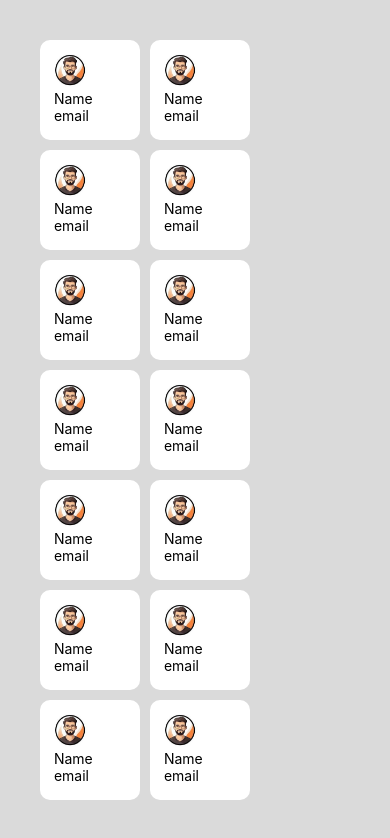
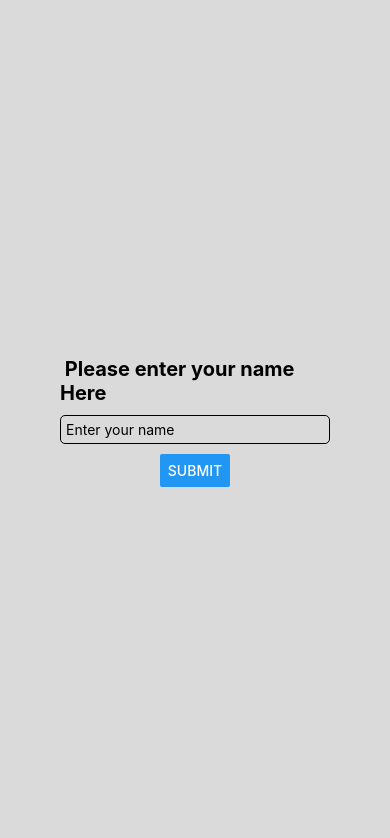
Before and after one commit to Harendrasingh1/ReactNative-Project, a React Native app: screen / in a window 390 px wide. Shown: the top 838 px of the page. Built offline with nearby package versions, Linux system fonts and the light colour scheme.

Commit message:
InputText Handling

```diff
--- a/App.tsx
+++ b/App.tsx
@@ -1,9 +1,9 @@
 import React, { useState } from 'react';
-import { View, Text, Image, Button, TouchableOpacity, StyleSheet, ScrollView } from 'react-native';
+import { View, Text, Image, Button, TouchableOpacity, StyleSheet, ScrollView, TextInput } from 'react-native';
 import Parent from './src/components/parent';
 import FruitParent from './src/components/FruiteParent';
 import TestPage from './src/components/flatlist';
-
+import HandLingUserInput from './src/components/handlingUserInput';
 
 const App = () => {
 
@@ -12,8 +12,9 @@ const App = () => {
         // contentContainerStyle={{ gap:10}}
         //horizontal
         style={styles.contaoiner}>
+            <HandLingUserInput/>
            {/* <Parent/> */}
-           <TestPage/>
+          {/* <TestPage/> */}
            {/* <FruitParent/> */}
             {/* <View style={[styles.box1, {backgroundColor: 'white'}]}/>
             <View style={styles.box2}/>
@@ -40,6 +41,11 @@ const App = () => {
 export default App;
 
 const styles = StyleSheet.create({
+    title: {
+        fontSize: 20,
+        fontWeight: 'bold',
+        color: 'black'
+    },
     contaoiner:{
         width: '100%',
         height: '100%',
--- /dev/null
+++ b/src/components/handlingUserInput.tsx
@@ -0,0 +1,52 @@
+import { useState } from "react";
+import {  Button, StyleSheet, Text, TextInput, View } from "react-native"
+
+const HandLingUserInput = () => {
+    const [text, setText] = useState('');
+    const [handleSubmitText, setSubmitText] = useState('');
+    const handleSubmit = () => {
+        setSubmitText(text);
+        setText('');
+    }
+    return (
+        <View style={styles.container}>
+            <Text style={styles.title}> Please enter your name Here </Text>
+            <TextInput style={styles.input}
+             placeholder= 'Enter your name'
+             value={text}
+             onChangeText={setText}
+            />
+            <Button title="Submit" onPress={handleSubmit}></Button>
+            {handleSubmitText ? (<Text> Result: {handleSubmitText} </Text>) : null}
+        </View>
+    )
+}
+
+export default HandLingUserInput;
+
+const styles = StyleSheet.create({
+    container: {
+        flex:1,
+        justifyContent: 'center',
+        alignItems: 'center',
+        padding: 20,
+        gap: 10
+    },
+    title: {
+        fontSize: 20,
+        fontWeight: 'bold',
+        color: 'black'
+    },
+    input: {
+        width: '100%',
+        padding: 5,
+        borderWidth: 1,
+        borderColor: 'black',
+        borderRadius: 5
+
+    },
+    button: {
+        padding: 10,
+    }
+
+})
```
